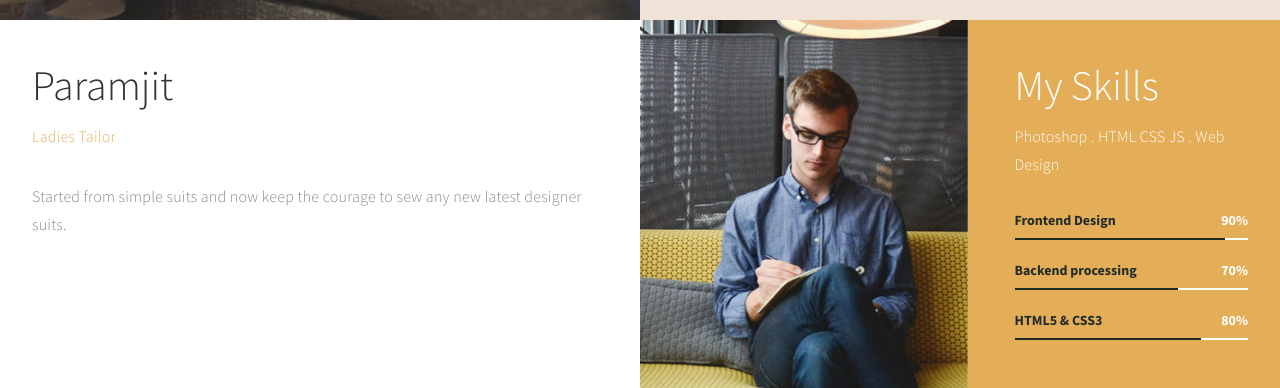
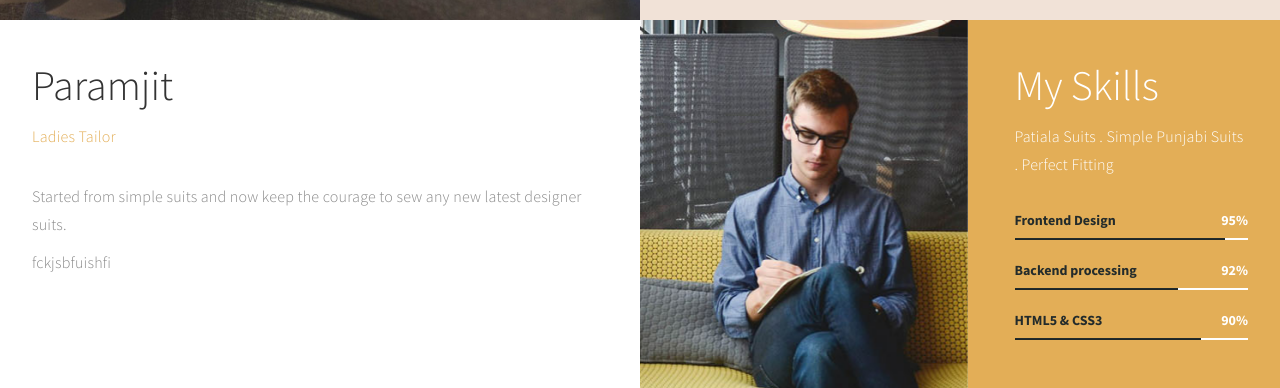
Before and after one commit to paramjitladiestailor/paramjitladiestailor.github.io, a plain HTML site: page index.html in a window 1280 px wide. Shown: the part 780-1168 px from the top of the page. Drawn offline with Linux system fonts and the light colour scheme.

Commit message:
Stimulus

```diff
--- a/index.html
+++ b/index.html
@@ -106,7 +106,7 @@ http://www.templatemo.com/tm-498-stimulus
                          </div>
                          <div class="wow fadeInUp" data-wow-delay="0.8s">
                               <p>Started from simple suits and now keep the courage to sew any new latest designer suits.</p>
-                              <p></p>
+                              <p>fckjsbfuishfi</p>
                          </div>
                     </div>
                </div>
@@ -119,24 +119,24 @@ http://www.templatemo.com/tm-498-stimulus
                     <div class="skill-thumb">
                          <div class="wow fadeInUp section-title color-white" data-wow-delay="1.2s">
                               <h1>My Skills</h1>
-                              <p class="color-white">Photoshop . HTML CSS JS . Web Design</p>
+                              <p class="color-white">Patiala Suits . Simple Punjabi Suits . Perfect Fitting</p>
                          </div>
 
                          <div class=" wow fadeInUp skills-thumb" data-wow-delay="1.6s">
                          <strong>Frontend Design</strong>
-                              <span class="color-white pull-right">90%</span>
+                              <span class="color-white pull-right">95%</span>
                                    <div class="progress">
                                         <div class="progress-bar progress-bar-primary" role="progressbar" aria-valuenow="90" aria-valuemin="0" aria-valuemax="100" style="width: 90%;"></div>
                                    </div>
 
                          <strong>Backend processing</strong>
-                              <span class="color-white pull-right">70%</span>
+                              <span class="color-white pull-right">92%</span>
                                    <div class="progress">
                                         <div class="progress-bar progress-bar-primary" role="progressbar" aria-valuenow="70" aria-valuemin="0" aria-valuemax="100" style="width: 70%;"></div>
                                    </div>
 
                          <strong>HTML5 & CSS3</strong>
-                              <span class="color-white pull-right">80%</span>
+                              <span class="color-white pull-right">90%</span>
                                    <div class="progress">
                                         <div class="progress-bar progress-bar-primary" role="progressbar" aria-valuenow="80" aria-valuemin="0" aria-valuemax="100" style="width: 80%;"></div>
                                    </div>
```
